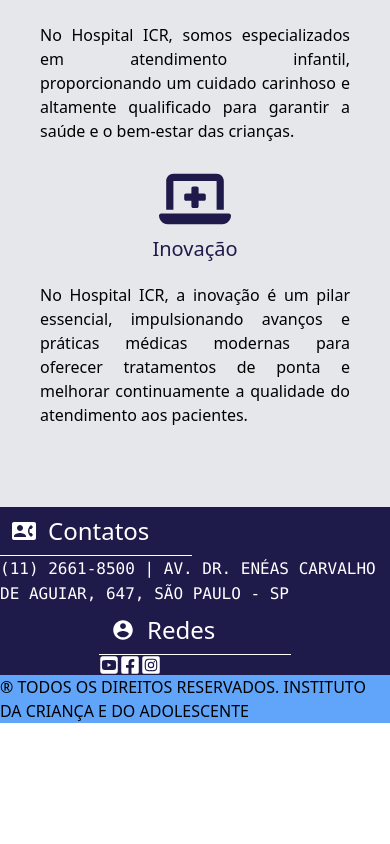
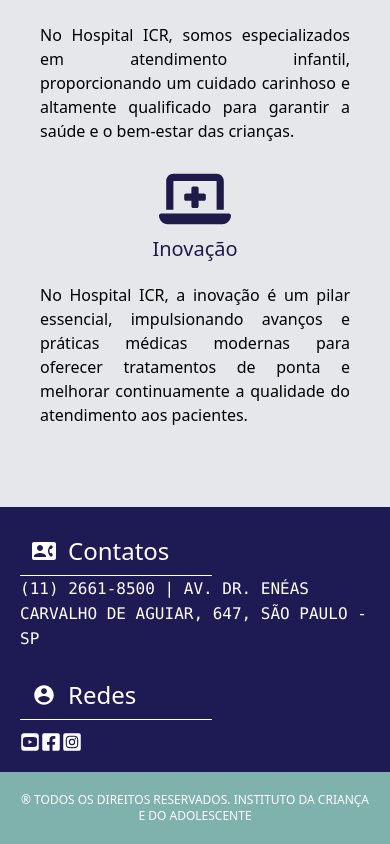
Before and after one commit to PedroHMellow/Icr-Challenge-Sprint-4, a React (Vite) app: page / in a window 390 px wide. Shown: the part 1887-2731 px from the top of the page. Before the commit the page ends 2610 px from the top, so only its background shows below. Built offline with nearby package versions, Linux system fonts and the light colour scheme.

Commit message:
add V1.4

```diff
--- a/src/Components/Footer/Footer.jsx
+++ b/src/Components/Footer/Footer.jsx
@@ -11,9 +11,9 @@ import { MdContactPhone } from "react-icons/md";
 function Footer () {
     return (
         <>
-            <section className="bg-indigo-950 w-full ">
+            <section className="bg-footer_p1 w-full p-5">
 
-                <div className="flex flex-col justify-around md:flex-row  items-center text-white font-sans">
+                <div className="flex flex-col justify-around items-start gap-5 md:flex-row md:items-center text-white font-sans">
                     <img src={ono} alt="Ono" className="hidden lg:flex max-w-28"/>
 
                     <div className="content-center">
@@ -37,7 +37,7 @@ function Footer () {
                                 <span className="text-2xl"> Redes </span>
                             </div>
 
-                            <div className="border-t border-white w-48"></div>
+                            <div className="border-t border-white w-48 mb-3"></div>
 
                             <div className="text-xl flex gap-px md:text-3xl">
                                 <FaSquareYoutube />
@@ -50,7 +50,7 @@ function Footer () {
 
             </section>
 
-            <div className="bg-blue-400 flex justify-center font-sans">
+            <div className="bg-footer_p2 text-white text-xs flex justify-center font-sans p-5 text-center">
                 ® TODOS OS DIREITOS RESERVADOS. INSTITUTO DA CRIANÇA E DO ADOLESCENTE
             </div>
         </>
--- a/src/Components/NavBar/NavBar.jsx
+++ b/src/Components/NavBar/NavBar.jsx
@@ -3,15 +3,15 @@ import { Link } from "react-router-dom";
 function NavBar() {
     return(
         <>
-            <nav className="bg-indigo-950 w-full h-12 flex justify-center items-center top-13">
+            <nav className="bg-indigo-950 w-full h-12 flex justify-center items-center top-13 ">
                 <ul className="text-white font-sans text-xl flex ">
-                    <li className="mr-5 h-12 content-center">
+                    <li className="mr-5 h-12 content-center transition duration-200 hover:text-verde_icr">
                         <Link to="/"> Home </Link>
                     </li>
-                    <li className="border-l-2 border-gray-400 h-12 content-center mr-5">
+                    <li className="border-l-2 border-gray-400 h-12 content-center mr-5  transition duration-200 hover:text-verde_icr">
                         <Link to="/Portal" className="ml-5"> Portal do Paciente </Link>
                     </li>
-                    <li className="border-l-2 border-gray-400 h-12 content-center">
+                    <li className="border-l-2 border-gray-400 h-12 content-center transition duration-200 hover:text-verde_icr">
                         <Link to="/Servicos"  className="ml-5"> Serviços </Link>
                     </li>
                 </ul>
```
